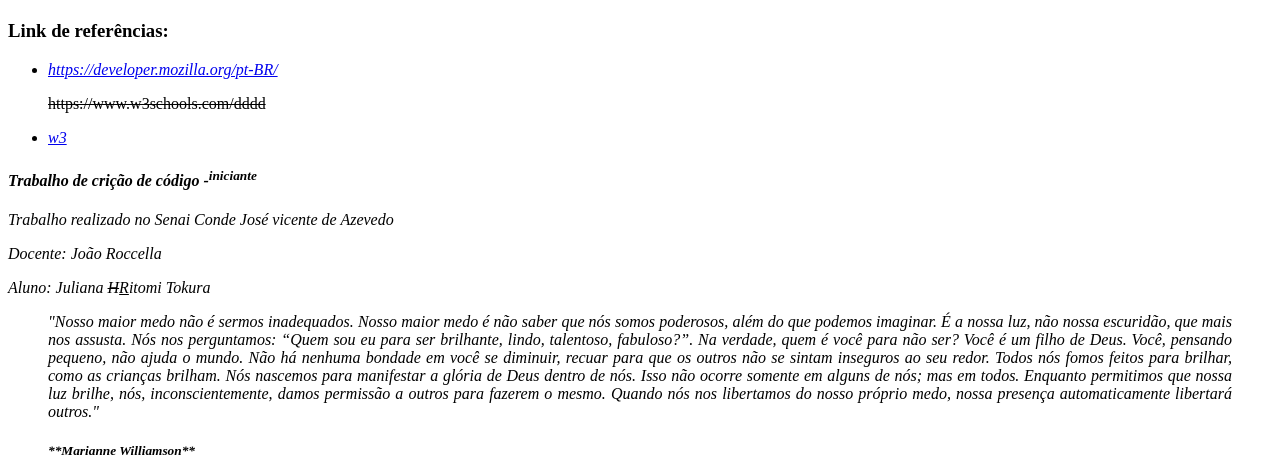
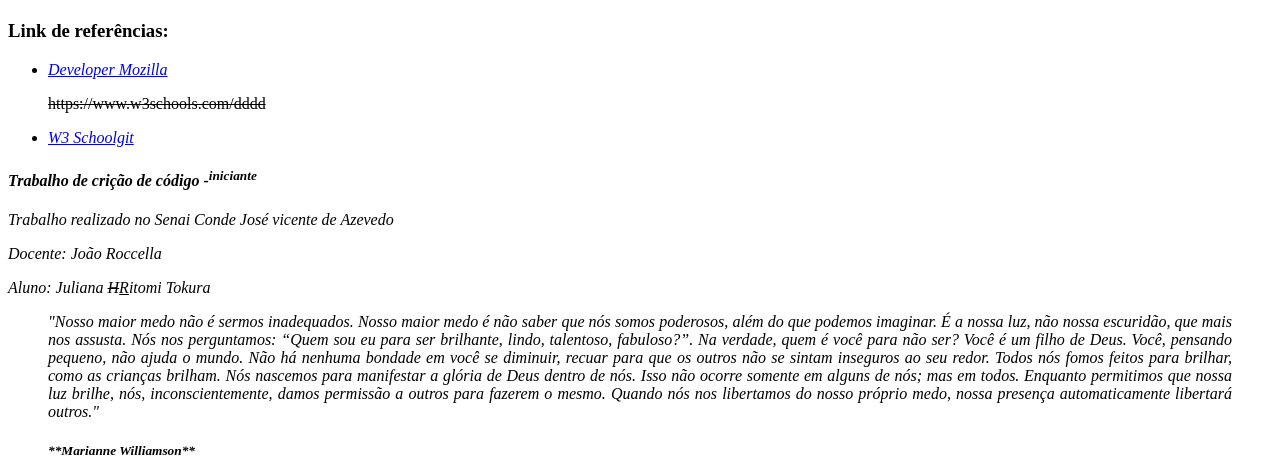
Before and after one commit to Juliana1800/html-semantico, a plain HTML site: page index.html in a window 1280 px wide. Shown: the part 1396-1872 px from the top of the page. Drawn offline with Linux system fonts and the light colour scheme.

Commit message:
correcao

```diff
--- a/index.html
+++ b/index.html
@@ -56,9 +56,9 @@
     <h3>Link de referências:</h3>
         <nav>
             <ul>
-                <li><em><a href="link1">https://developer.mozilla.org/pt-BR/</em></a></li>
+                <li><em><a href="https://developer.mozilla.org/pt-BR/">Developer Mozilla</em></a></li>
                 <p><s>https://www.w3schools.com/dddd</s></p>
-                <li><em><a href="link2">w3<em></a></li>
+                <li><em><a href="https://www.w3schools.com/">W3 Schoolgit<em></a></li>
                 </ul>
         </nav>
 </aside>
```
